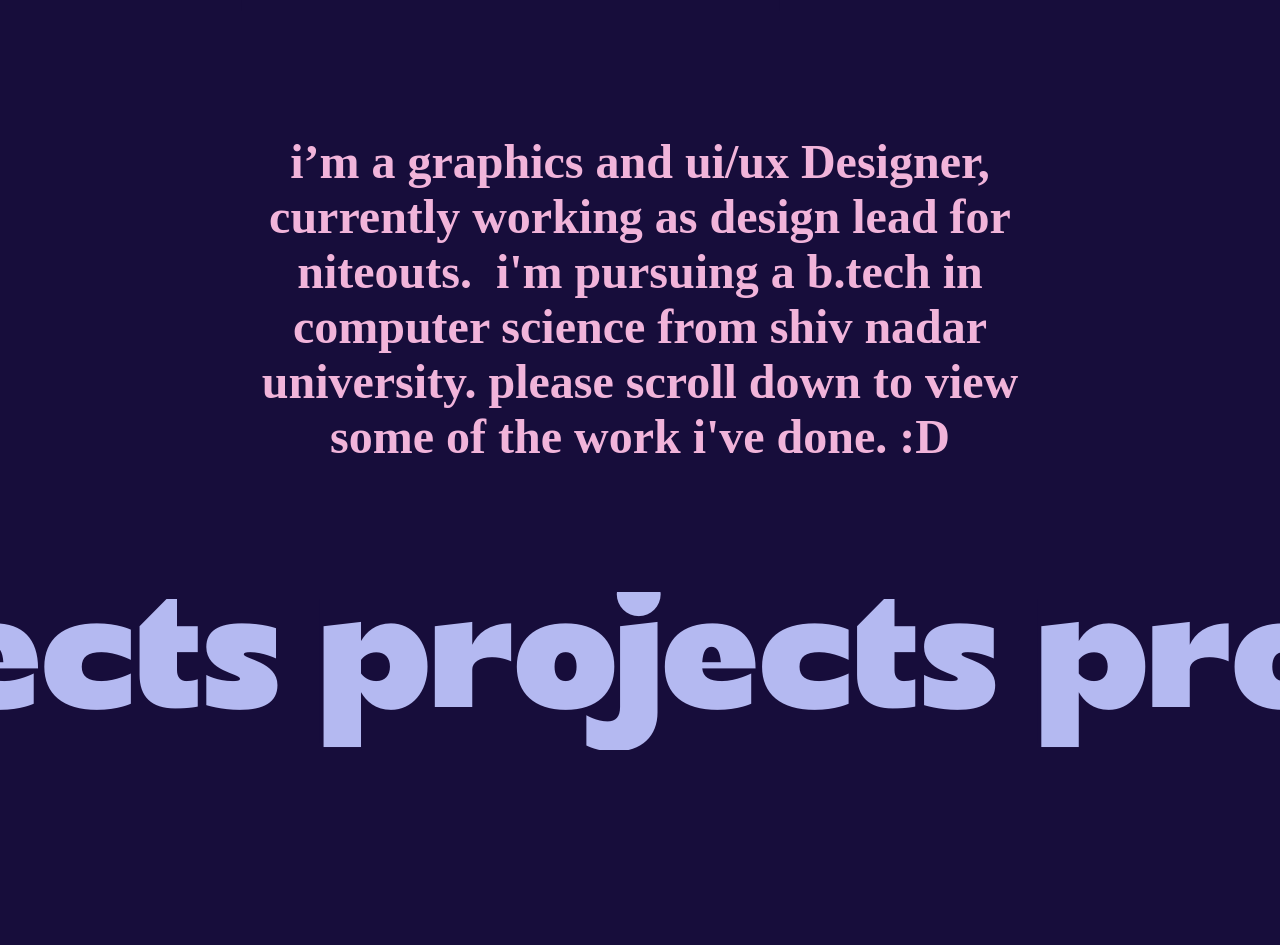
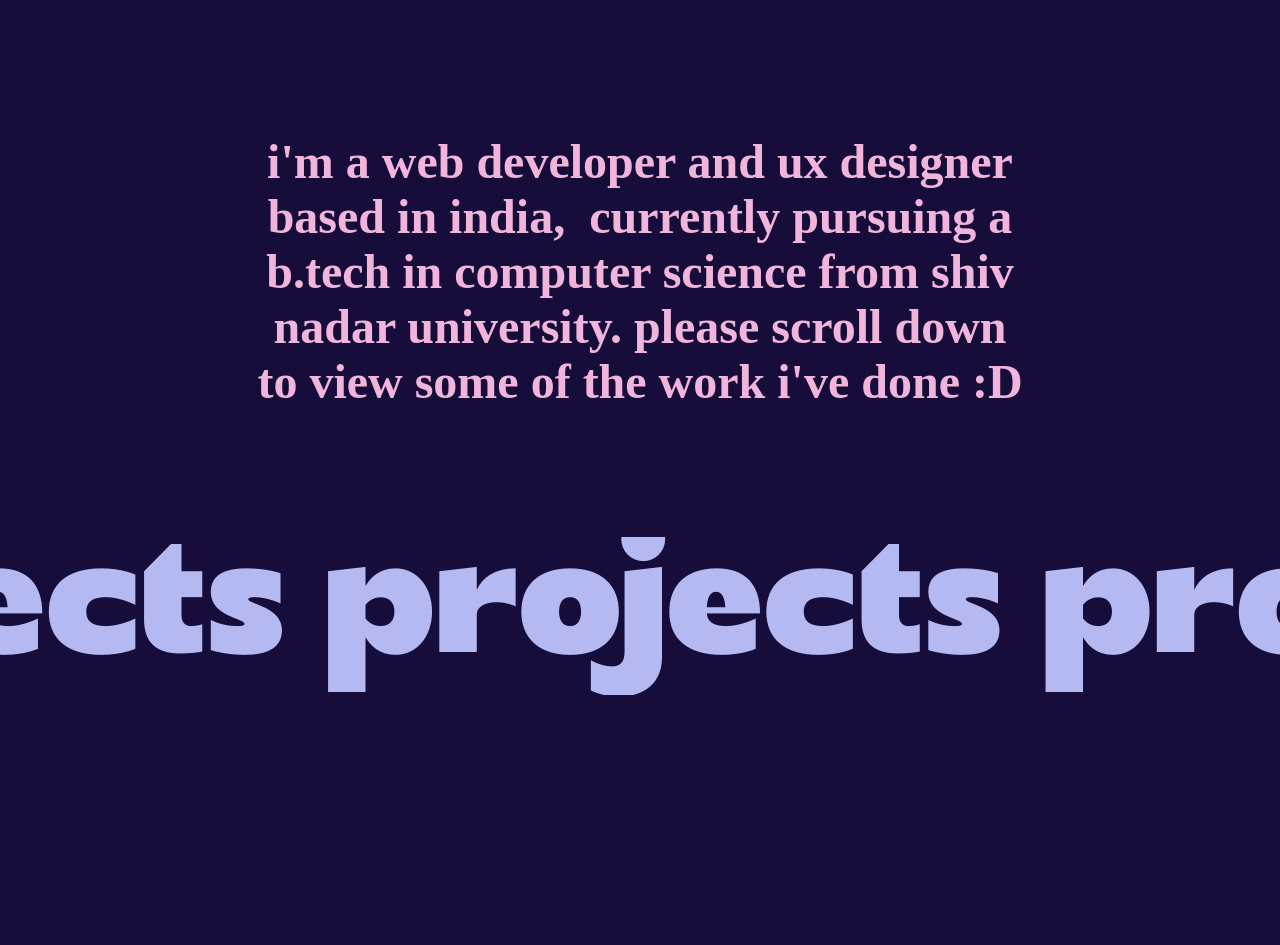
Before and after one commit to d3v1na/my-portfolio, a React (Create React App) app: page / in a window 1280 px wide. Shown: the part 1960-2905 px from the top of the page. Built offline with nearby package versions, Linux system fonts and the light colour scheme; a web font is replaced by a local one.

Commit message:
modified:   src/Components/About.jsx

```diff
--- a/src/Components/About.jsx
+++ b/src/Components/About.jsx
@@ -64,11 +64,11 @@ function About() {
               </motion.div>
           </section>
       <div>
-          <h6 className='desc'>i’m a graphics and ui/ux Designer, currently working as design lead for niteouts.
+          <h6 className='desc'>i'm a web developer and ux designer based in india,
   ‍
-          i'm pursuing a b.tech in computer science from shiv nadar university.
+          currently pursuing a b.tech in computer science from shiv nadar university.
 
-          please scroll down to view some of the work i've done. :D</h6>
+          please scroll down to view some of the work i've done :D</h6>
       </div>
     </div>
   )
```
